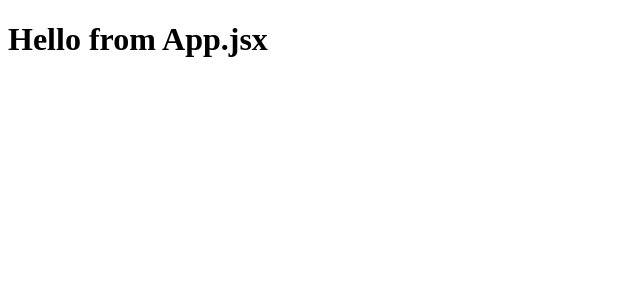
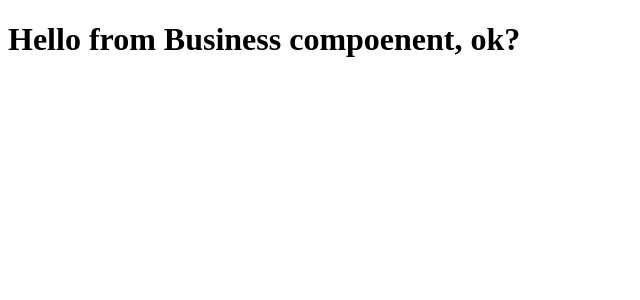
Before and after one commit to GarciaRonald/codecademy-ravenous, a React (Vite) app: page / in a window 1280 px wide. Shown: the top 300 px of the page, without its empty margins (0-640 px from the left). Built offline with nearby package versions, Linux system fonts and the light colour scheme.

Commit message:
Create empty Business component

```diff
--- a/src/App.jsx
+++ b/src/App.jsx
@@ -1,8 +1,11 @@
 import { useState } from 'react'
+import Business from './components/Business';
 
 function App() {
   return (
-    <h1>Hello from App.jsx</h1>
+    <div>
+      <Business />
+    </div>
   );
 }
 
--- /dev/null
+++ b/src/components/Business.jsx
@@ -0,0 +1,7 @@
+function Business() {
+    return (
+        <h1>Hello from Business compoenent, ok?</h1>
+    );
+}
+
+export default Business;
```
